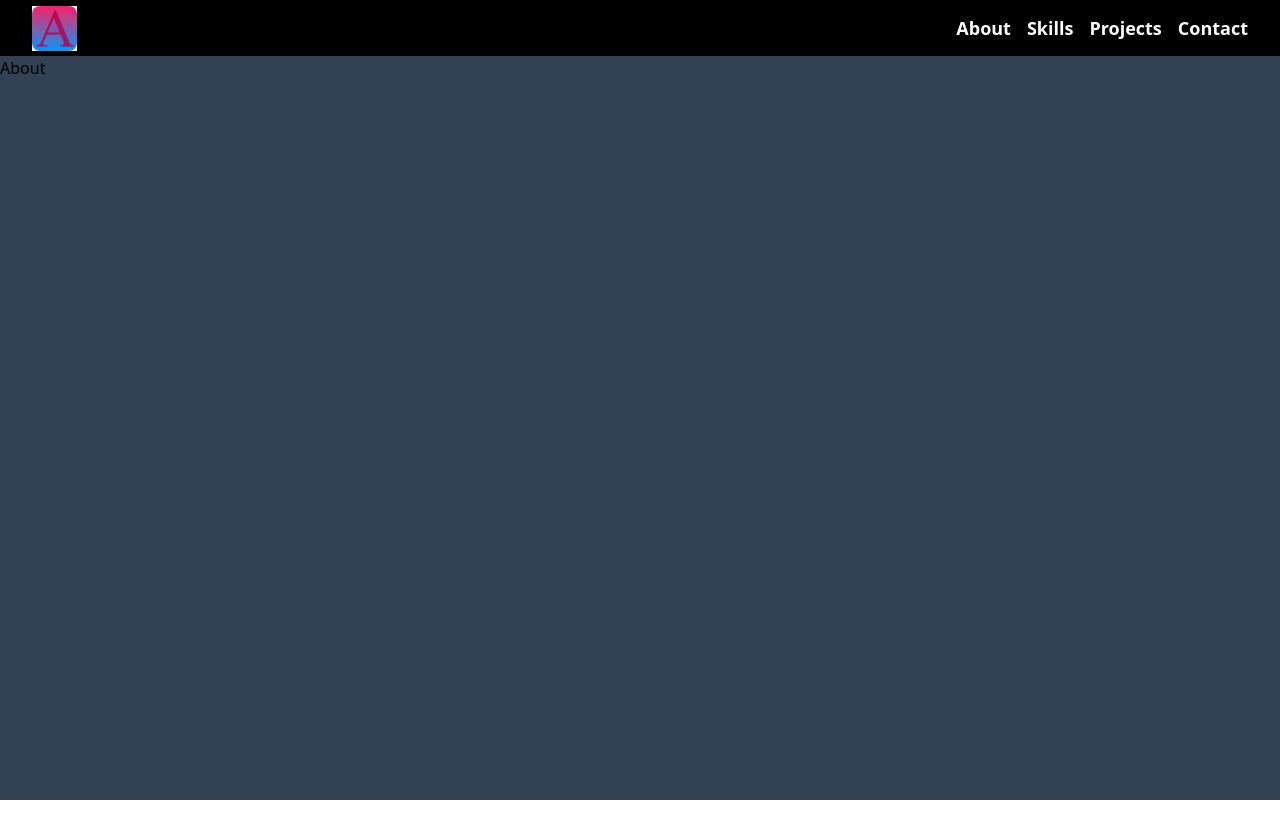
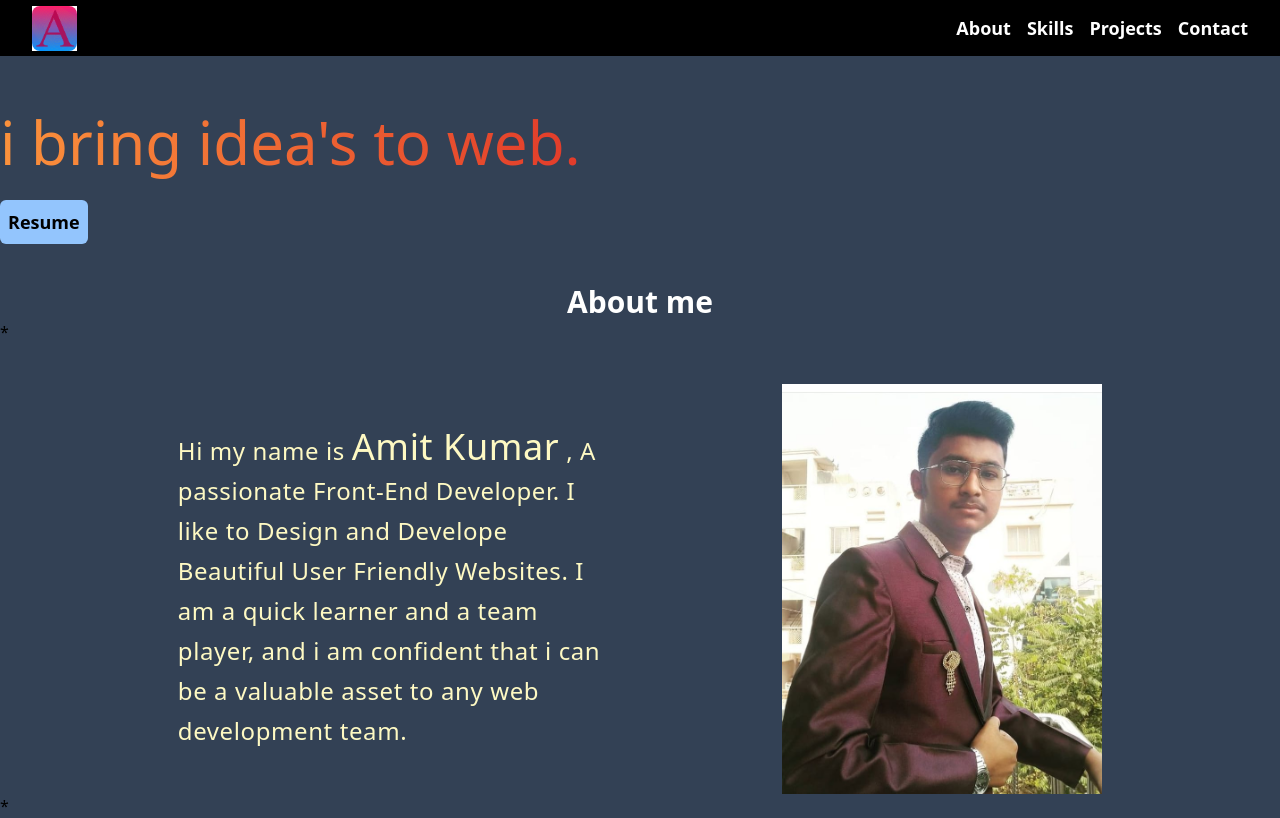
Before and after one commit to amitkumar256/myportfolio, a Next.js app: page / in a window 1280 px wide. Built offline with nearby package versions, Linux system fonts and the light colour scheme.

Commit message:
about page

```diff
--- a/components/About.jsx
+++ b/components/About.jsx
@@ -1,7 +1,34 @@
+import Image from "next/image";
 import React from "react";
 
 const About = () => {
-  return <div>About</div>;
+  return (
+    <div className="max-w-[1280px]  mx-4 xl:mx-auto mt-10 md:mt-14">
+      <h1 className="anim-typewriter text-4xl md:text-6xl text-transparent bg-gradient-to-r from-orange-400 to-red-600  bg-clip-text">
+        i bring idea's to web.
+      </h1>
+      <button className="p-2 mt-2 rounded-md font-bold bg-blue-300 hover:bg-blue-600 text-lg">
+        Resume
+      </button>
+      <div className="flex mt-10 justify-center">
+        <h1 className="text-white font-bold text-3xl">About me</h1>
+      </div>
+      *{" "}
+      <div className="pt-10 flex flex-col-reverse sm:flex-row sm:justify-evenly items-center">
+        <p className="text-2xl text-yellow-100 sm:w-1/3 sm:leading-10 sm:tracking-wide pt-4 sm:pt-0">
+          Hi my name is <span className="text-3xl sm:text-4xl">Amit Kumar</span>{" "}
+          , A passionate Front-End Developer. I like to Design and Develope
+          Beautiful User Friendly Websites. I am a quick learner and a team
+          player, and i am confident that i can be a valuable asset to any web
+          development team.
+        </p>
+        <div className="  ">
+          <Image src={"/Images/profile.jpeg"} height={320} width={320} />
+        </div>
+      </div>{" "}
+      *
+    </div>
+  );
 };
 
 export default About;
--- /dev/null
+++ b/components/Skills.jsx
@@ -0,0 +1,9 @@
+import React from "react";
+
+const Skills = () => {
+  return (
+    <div className="max-w-[1280px]  mx-4 xl:mx-auto mt-10 md:mt-14">Skills</div>
+  );
+};
+
+export default Skills;
--- a/pages/index.js
+++ b/pages/index.js
@@ -4,7 +4,7 @@ import React from 'react'
 
 const index = () => {
   return (
-    <div className='bg-slate-700 h-screen'>
+    <div className='bg-slate-700  '>
     <Navbar/>
     <About/>
     </div>
--- a/styles/globals.css
+++ b/styles/globals.css
@@ -1,3 +1,27 @@
 @tailwind base;
 @tailwind components;
 @tailwind utilities;
+
+.anim-typewriter {
+    position: relative;
+    width: 24em;
+    margin: 0 auto 0 0;
+    /* border-right: 2px solid rgba(255, 255, 255, .75); */
+    text-align: left;
+    white-space: nowrap;
+    overflow: hidden;
+    padding-bottom: 20px;
+    animation: typewriter 1s steps(15) 1s 1 normal both,
+        blinkTextCursor 800ms steps(15) infinite normal;
+    line-height: 1.5;
+}
+
+@keyframes typewriter {
+    from {
+        width: 0em;
+    }
+
+    to {
+        width: 12em;
+    }
+}
```
Also changed, not shown: public/Images/profile.jpeg (added).
